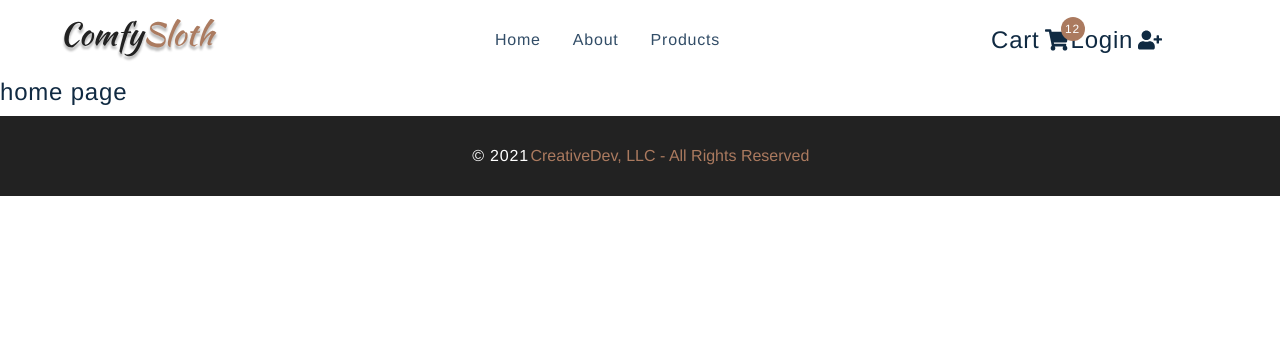
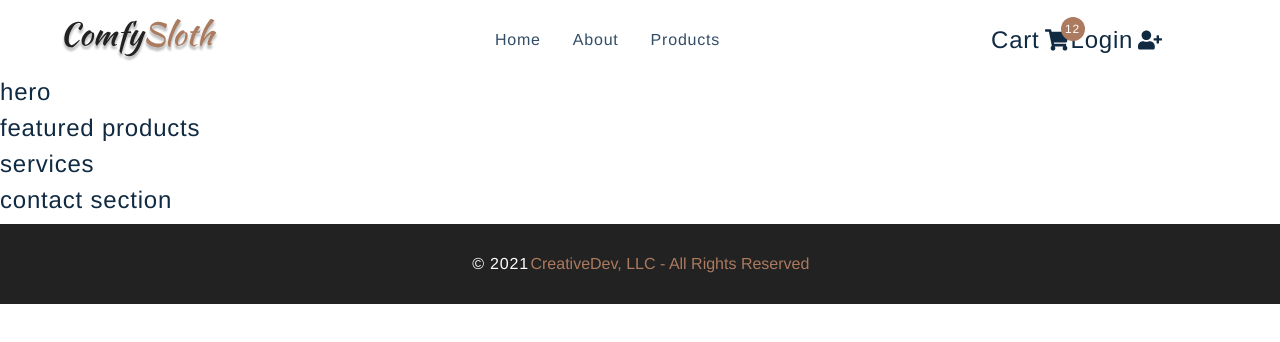
Before and after one commit to locaulker/react-adv-ecom-stripe, a React (Create React App) app: page / in a window 1280 px wide. Shown: the top 342 px of the page. Built offline with nearby package versions, Linux system fonts and the light colour scheme.

Commit message:
added components to homepage

```diff
--- a/src/pages/HomePage.js
+++ b/src/pages/HomePage.js
@@ -2,7 +2,14 @@
 import { FeaturedProducts, Hero, Services, Contact } from "../components"
 
 const HomePage = () => {
-  return <h4>home page</h4>
+  return (
+    <main>
+      <Hero />
+      <FeaturedProducts />
+      <Services />
+      <Contact />
+    </main>
+  )
 }
 
 export default HomePage
```
